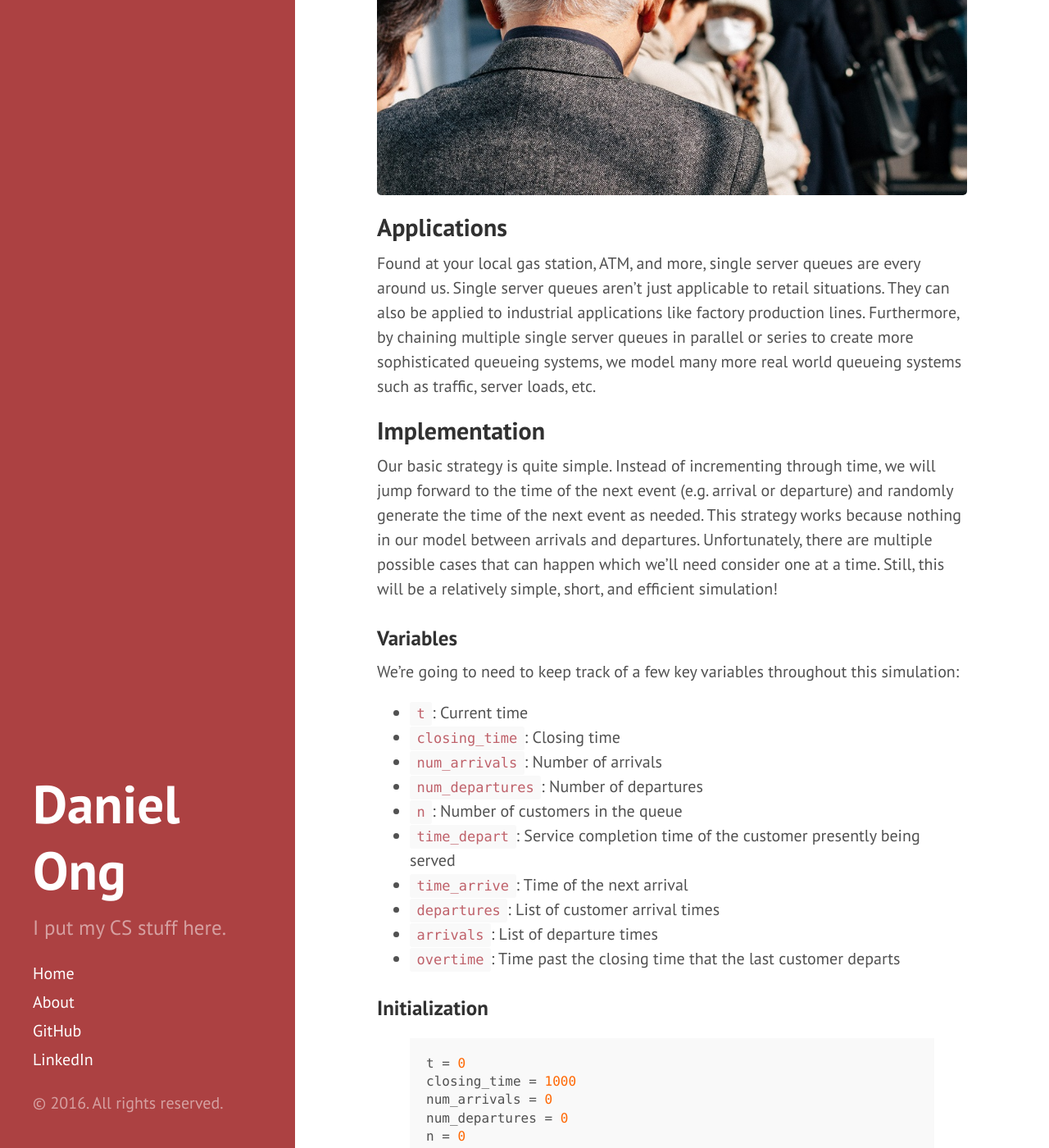
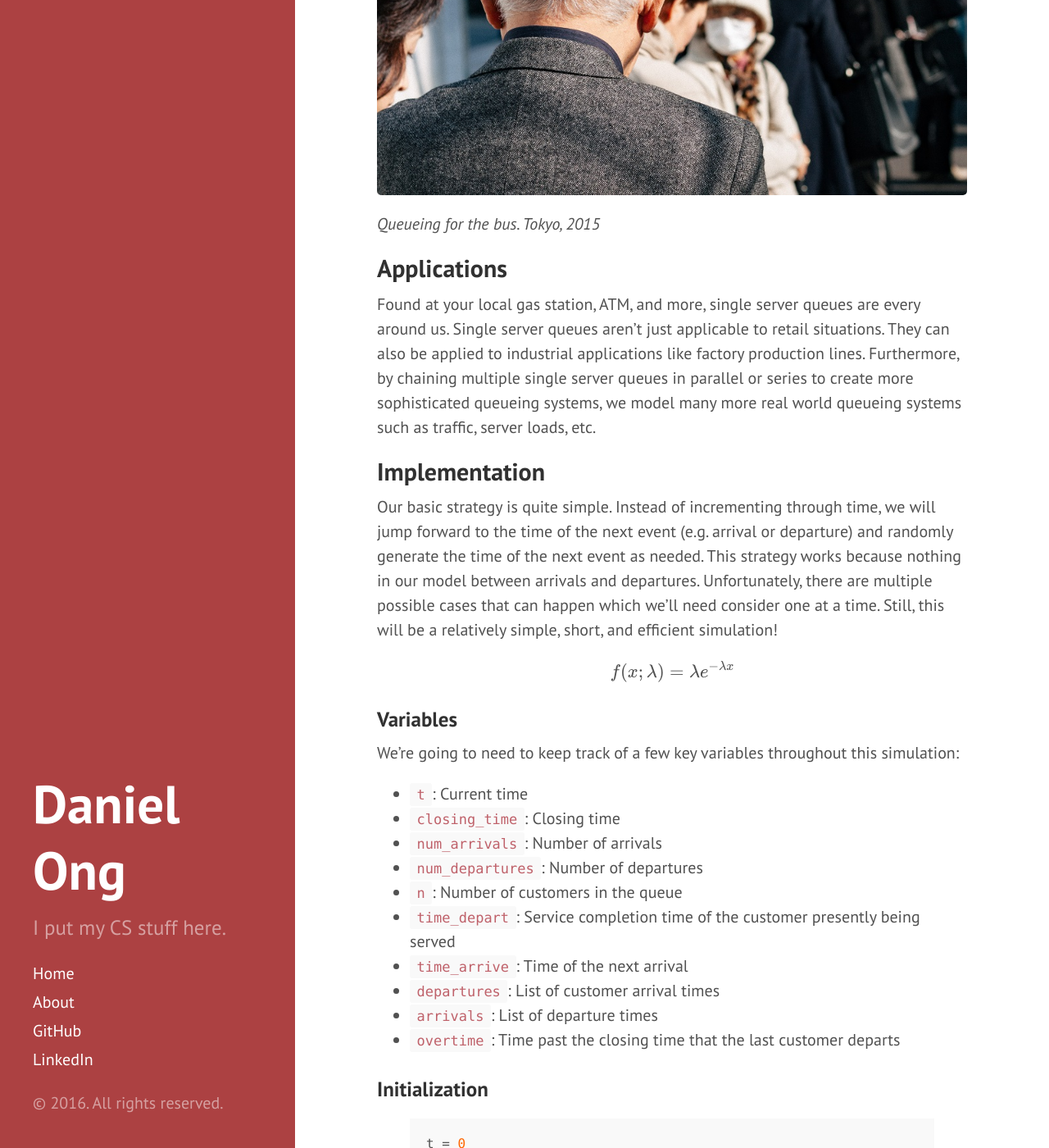
Before and after one commit to danong/danong.github.io, a Jekyll site: the page built from _posts/2016-02-18-single-server-queue.md, in a window 1280 px wide and 1400 px high, scrolled down 967 px. Shown: the whole window at 82% size. Built offline with Jekyll 4.4.1, drawn with Linux system fonts in a browser that asks for light colours; formulas are drawn with MathJax 3; some of the changed text lies outside the part shown.

Commit message:
experimenting with mathjax syntax

```diff
--- a/_posts/2016-02-18-single-server-queue.md
+++ b/_posts/2016-02-18-single-server-queue.md
@@ -15,11 +15,16 @@ Take a grocery store with one checkout aisle as an example of a single server qu
 
 [![placeholder](/images/2016-02-18-single-server-queue/queue.jpg "Scatter Plot")](/images/2016-02-18-single-server-queue/queue.jpg)
 
+*Queueing for the bus. Tokyo, 2015*
+
 ## Applications
 Found at your local gas station, ATM, and more, single server queues are every around us. Single server queues aren't just applicable to retail situations. They can also be applied to industrial applications like factory production lines. Furthermore, by chaining multiple single server queues in parallel or series to create more sophisticated queueing systems, we model many more real world queueing systems such as traffic, server loads, etc.
 
 ## Implementation
 Our basic strategy is quite simple. Instead of incrementing through time, we will jump forward to the time of the next event (e.g. arrival or departure) and randomly generate the time of the next event as needed. This strategy works because nothing in our model between arrivals and departures. Unfortunately, there are multiple possible cases that can happen which we'll need consider one at a time. Still, this will be a relatively simple, short, and efficient simulation!
+
+$$f(x;\lambda) = \lambda e^{-\lambda x}$$
+
 
 ### Variables
 We're going to need to keep track of a few key variables throughout this simulation:
@@ -101,5 +106,5 @@ break
 ## Analysis of queue lengths
 Lorem ipsum
 
-$$\sum_{n=1}^\infty 1/n^2 = \frac{\pi^2}{6}$$
+$$E(X) = \lambda^-1$$
 [![placeholder](/images/2016-02-18-single-server-queue/ssqueue_scatter.png "Scatter Plot")](/images/2016-02-18-single-server-queue/ssqueue_scatter.png)
```
